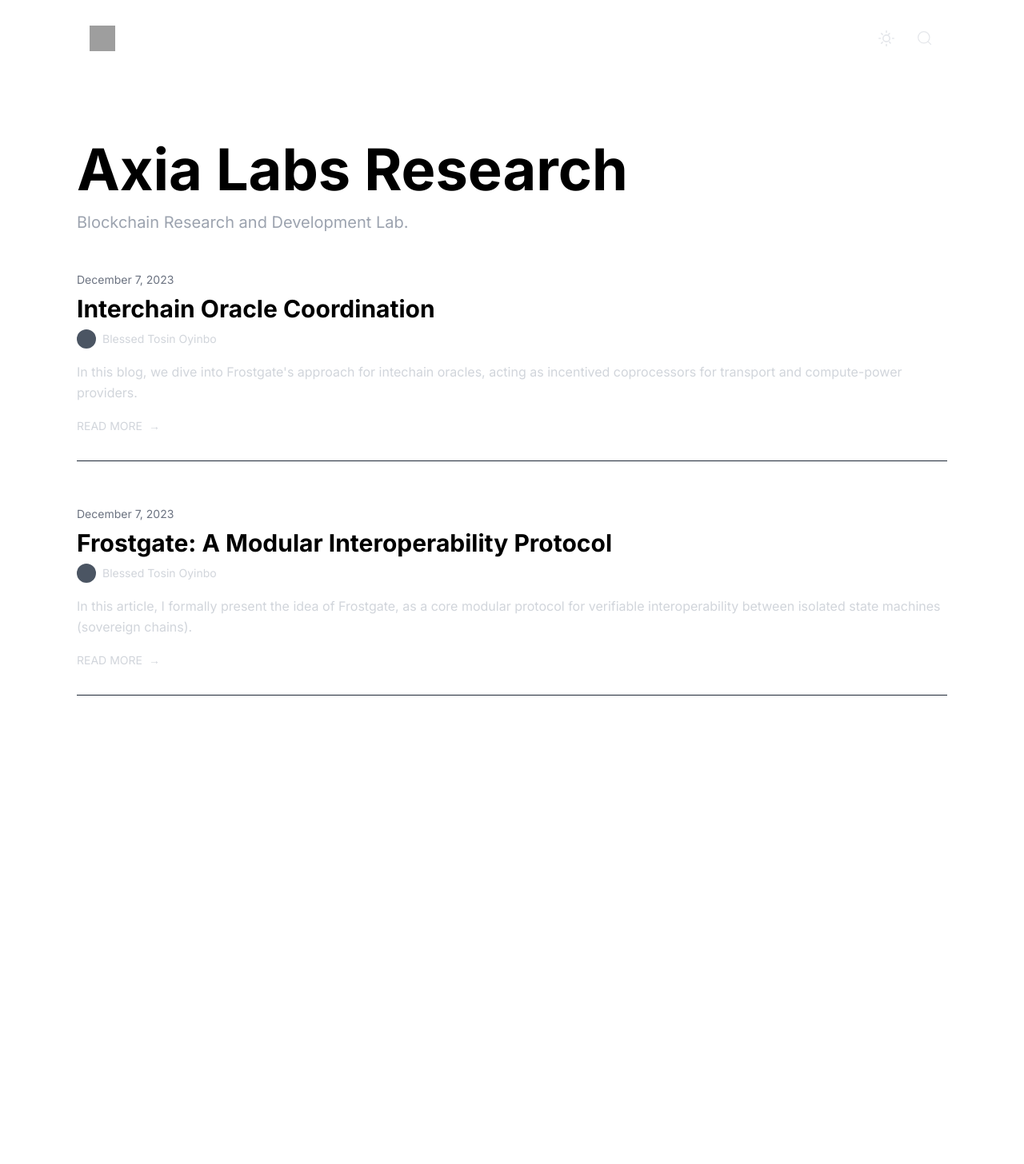
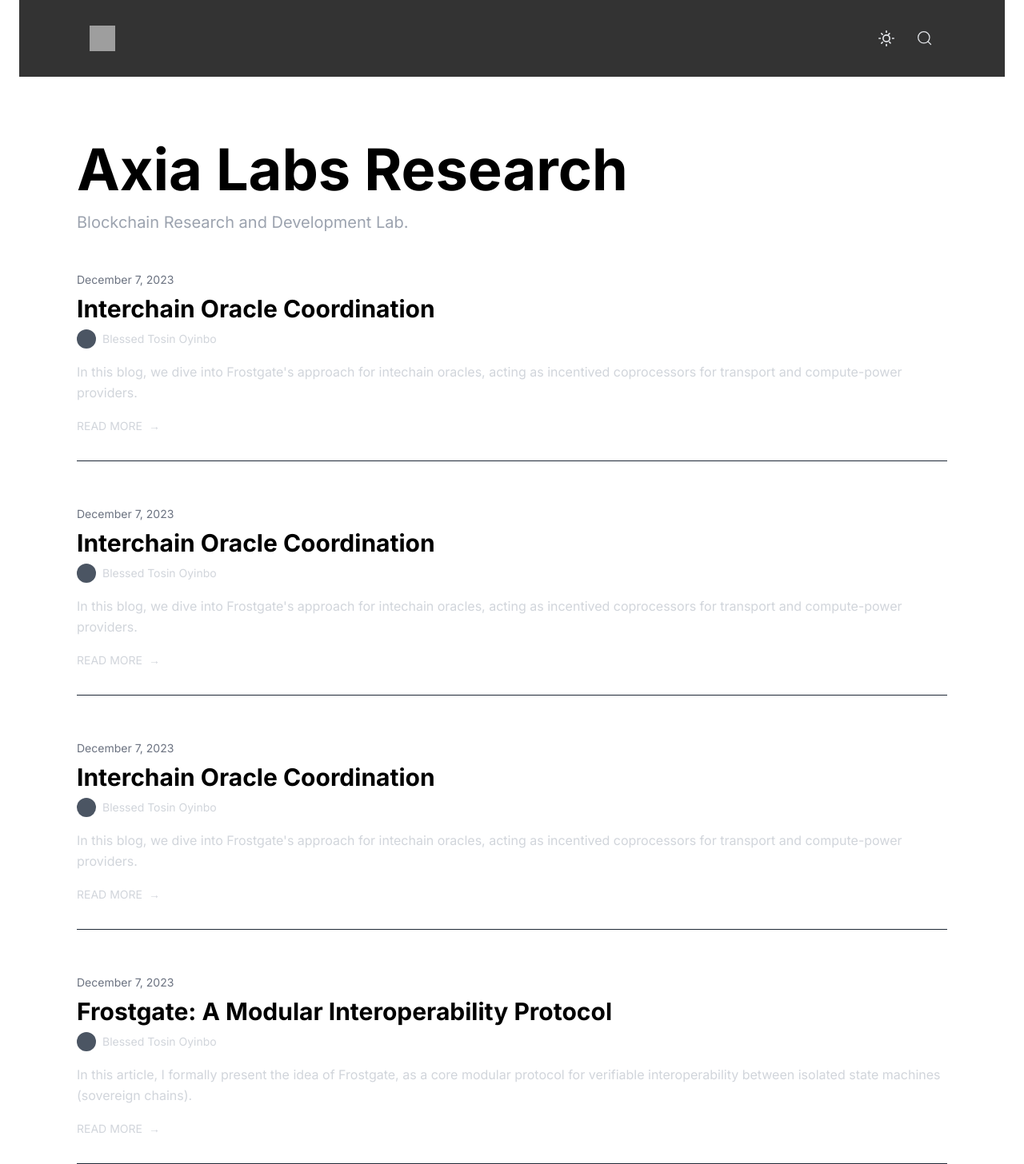
Before and after one commit to axialabsresearch/axialabsresearch.github.io, a Next.js app: page / in a window 1280 px wide. Shown: the top 1456 px of the page at 80% size. Before the commit the page ends 918 px from the top, so only its background shows below. Built offline with nearby package versions, Linux system fonts and the light colour scheme; grey boxes are pictures that could not be loaded.

Commit message:
dev:updated-header-for-more-blur

```diff
--- /dev/null
+++ b/articles/relayer-incentives-design.md
@@ -0,0 +1,9 @@
+---
+title: "Interchain Oracle Coordination"
+author: "Blessed Tosin Oyinbo"
+date: "2023-12-07"
+description: "In this blog, we dive into Frostgate's approach for intechain oracles, acting as incentived coprocessors for transport and compute-power providers."
+tags: ["node-coordination", "consensus", "incentives"]
+category: "Blog"
+image: "/articles/apk-proofs-cover.jpg"
+---
--- /dev/null
+++ b/articles/snowpath-introudction.md
@@ -0,0 +1,9 @@
+---
+title: "Interchain Oracle Coordination"
+author: "Blessed Tosin Oyinbo"
+date: "2023-12-07"
+description: "In this blog, we dive into Frostgate's approach for intechain oracles, acting as incentived coprocessors for transport and compute-power providers."
+tags: ["node-coordination", "consensus", "incentives"]
+category: "Blog"
+image: "/articles/apk-proofs-cover.jpg"
+---
--- a/src/components/Header.tsx
+++ b/src/components/Header.tsx
@@ -27,7 +27,7 @@
   }, [theme]);
 
   return (
-    <header className="mb-8">
+    <header className="sticky top-0 z-50 bg-black/80 backdrop-blur-md mb-8">
       {/* <div className="max-w-4xl mx-auto px-6 py-6 flex items-center justify-between"> */}
       <div className="max-w-[70rem] mx-auto px-6 py-6 flex items-center justify-between">
         <Link href="/" className="flex items-center space-x-2">
```
